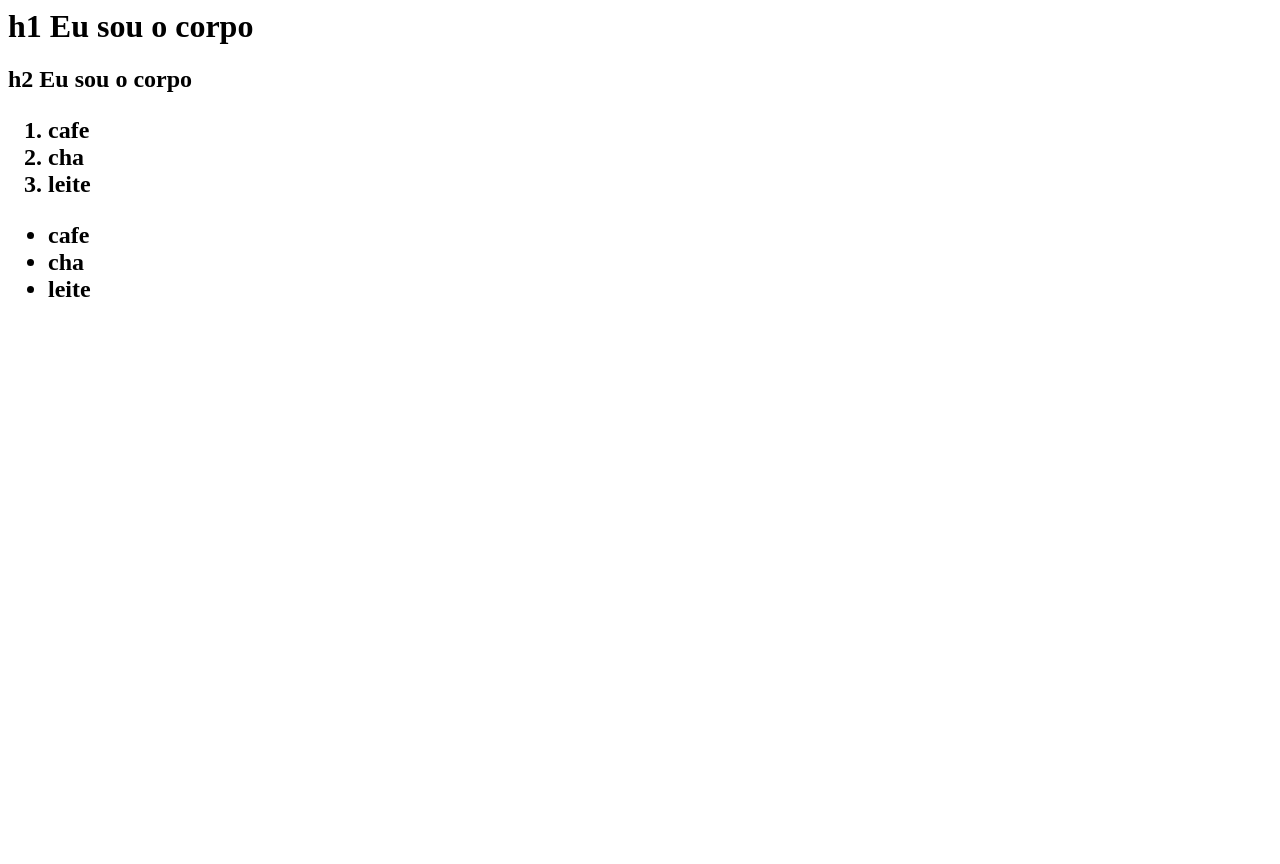
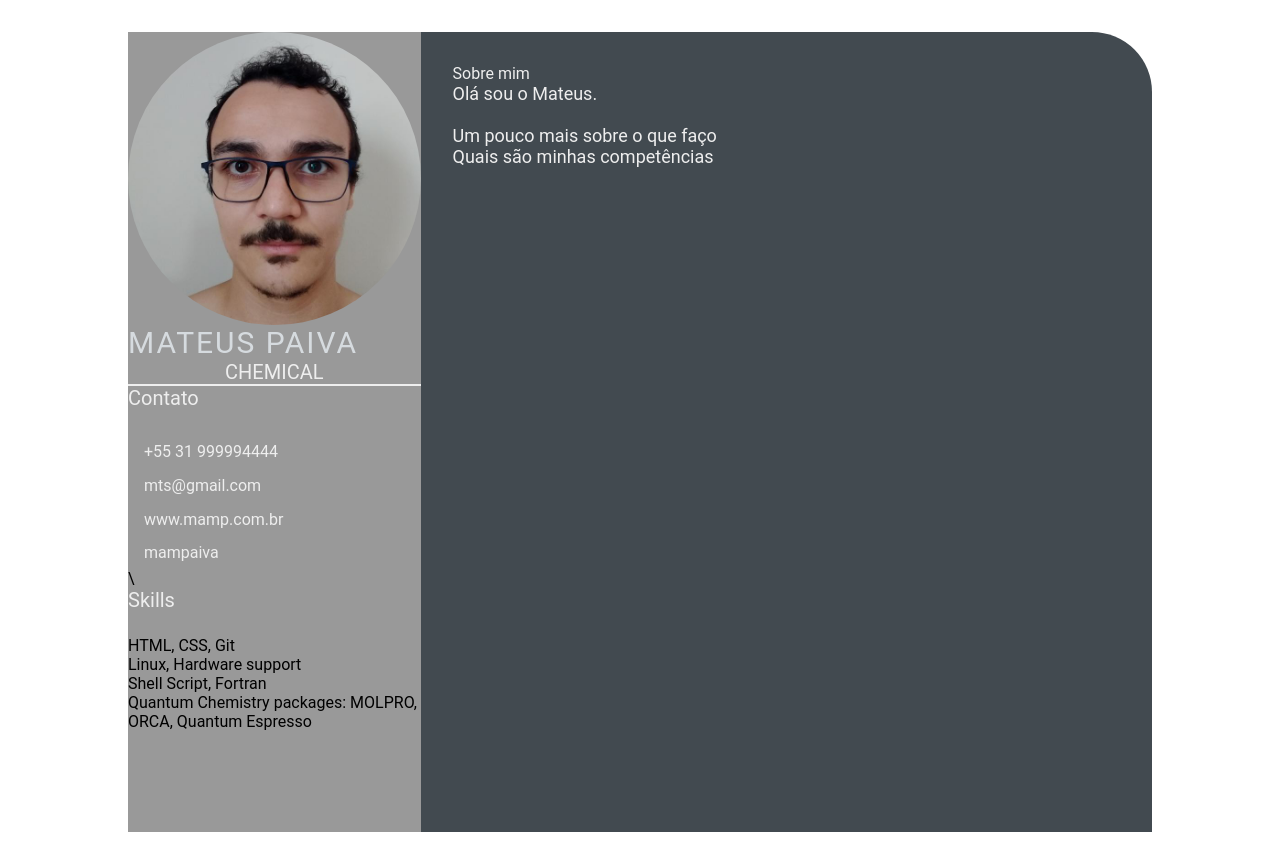
Before and after one commit to mampaiva/mampaiva.github.io, a plain HTML site: page index.html in a window 1280 px wide. Before the commit the page ends 800 px from the top, so only its background shows below. Drawn offline with Linux system fonts and the light colour scheme.

Commit message:
add:resume and img (#2)

```diff
--- a/index.html
+++ b/index.html
@@ -1,22 +1,54 @@
-<html>
-	<head>
-		<title>
-			Olá, eu sou a cabeça
-		</title>
-	</head>
-	<body>
-		<h1>h1 Eu sou o corpo</h>
-		<h2>h2 Eu sou o corpo</h>
-	</body>
-	<ol>
-		<li>cafe</li>
-		<li>cha</li>
-		<li>leite</li>
-	</ol>
-	<ul>
-		<li>cafe</li>
-		<li>cha</li>
-		<li>leite</li>
-	</ul>
-
+<html lang="en">
+<head>
+	<meta charset="UTF-8">
+	<meta http-equiv="X-UA-Compatible" content="IE=edge">
+	<meta name="viewport" content="width=device-width, initial-scale=1.0">
+	<title>Mateus Paiva CV</title>
+	<link rel="stylesheet" href="style.css">
+</head>
+<body>
+	<main class="resume-contents">
+		<section class="left-section">
+			<section class="left-section-content">
+				<div class="profile">
+					<img class="profile-image" src="img/profile-imgage.jpg" alt="Profile image">
+					<p class="name">Mateus Paiva</p>
+					<p class="profession">Chemical</p>
+				</div>
+				<div class="contact-info">
+					<p class="left-title">Contato</p>
+					<ul>
+						<li><i class="fa fa-phone"></i>+55 31 999994444</li>
+						<li><i class="fa fa-envolope"></i>mts@gmail.com</li>
+						<li><i class="fa fa-globe"></i>www.mamp.com.br</li>
+						<li><i class="fa fa-github"></i>mampaiva</li>
+					</ul>
+				</div>
+			</section>
+			\<section>
+				<div class="skills">
+					<p class="left-title">Skills</p>
+					<ul>
+						<il><p>HTML, CSS, Git </p></il>
+						<il><p>Linux, Hardware support</p></il>
+						<il><p>Shell Script, Fortran</p></il>
+						<il><p>Quantum Chemistry packages: MOLPRO, ORCA, Quantum Espresso</p></il>
+					</ul>
+				</div>
+			</section>
+		</section>
+		<section class="right-section">
+			<div class="right-section-contents">
+				<section class="about gap">
+					<div class="right-title">Sobre mim</div>
+					<p class="about-me-contents">
+						Olá sou o Mateus. <br>
+						<br> Um pouco mais sobre o que faço
+						<br> Quais são minhas competências
+					</p>
+				</section>
+			</div>
+		</section>
+	</main>
+</body>
 </html>
--- /dev/null
+++ b/style.css
@@ -0,0 +1,103 @@
+* {
+    margin: 0;
+    padding: 0;
+    box-sizing: border-box;
+    list-style: none;
+    font-family: 'Roboto', sans-serif;
+}
+
+.resume-contents {
+    min-height: 100vh;
+    width: 80%;
+    margin: 2rem auto;
+    display: grid;
+    grid-template-columns: repeat(7, 1fr);
+}
+
+.left-section {
+    grid-column: span 2;
+    height: 100%;
+    background-color: #999999;
+}
+
+.right-section {
+    grid-column: span 5;
+    height: 100%;
+    background-color: #424a50;
+    border-radius: 0px 60px 0px 0px;
+}
+
+.left-section-contents{
+    padding: 2rem 2rem;
+}
+
+.profile {
+    width: 100%;
+    border-bottom: 2px solid #eeeeee;
+}
+
+.profile .profile-image {
+    width: 100%;
+    border-radius: 100%;
+}
+
+.name {
+    color: #D6DBDF;
+    font-size: 30px;
+    letter-spacing: 2px;
+    text-transform: uppercase;
+}
+
+.profession {
+    color: #eeeeee;
+    font-size: 20px;
+    text-transform: uppercase;
+    text-align: center;
+}
+
+/* .contact-info { border-bottom: 2px solid #1B2631; } */
+.left-title {
+    color: #eeeeee;
+    font-size: 20px;
+}
+
+.contact-info ul {
+    padding-top: 1.5rem;
+}
+
+.contact-info ul li,
+.references ul li {
+    padding: .4rem 0;
+    color: #eeeeee;
+}
+
+.contact-info ul li i,
+.references ul li i {
+    padding-right: 1rem;
+    font-size: 18px;
+    color: #eeeeee;
+}
+
+.skills ul {
+    padding-top: 1.5rem;
+}
+.skills ul li p {
+    padding: .4rem 0;
+    color: #eeeeee;
+}
+
+.right-section-contents {
+    padding: 2rem 2rem;
+}
+
+.right-title {
+    color: #eeeeee;
+}
+
+.gap {
+    padding-bottom: 2rem;
+}
+.about-me-contents {
+    font-size: 18px;
+    color: #eeeeee;
+}
```
Also changed, not shown: img/profile-imgage.jpg (added).
